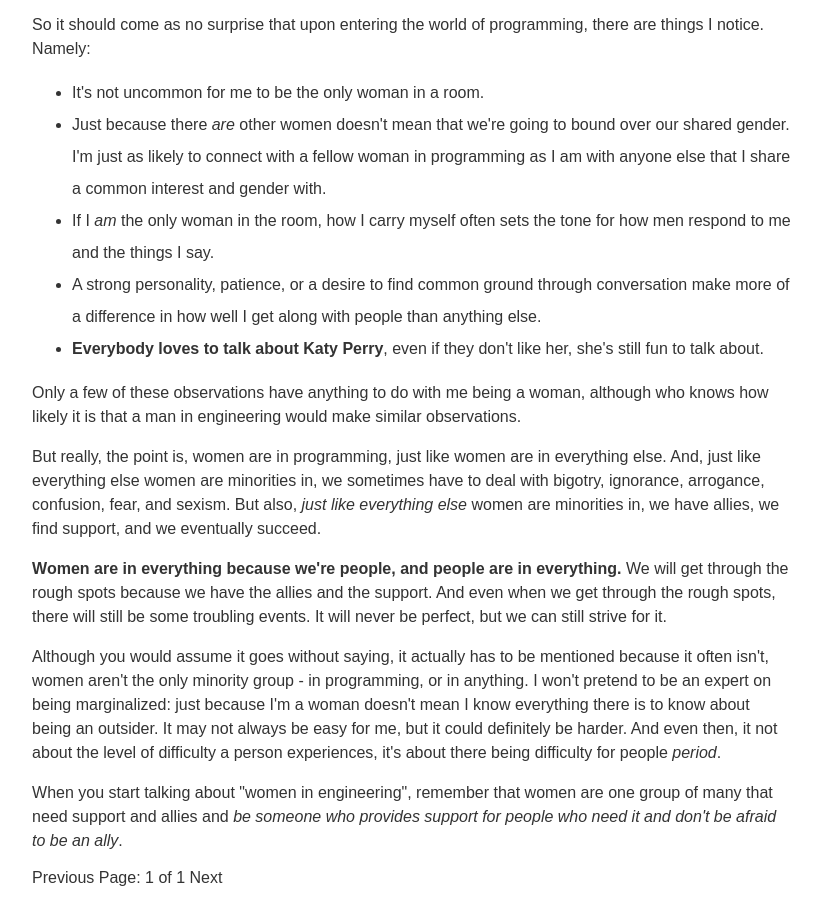
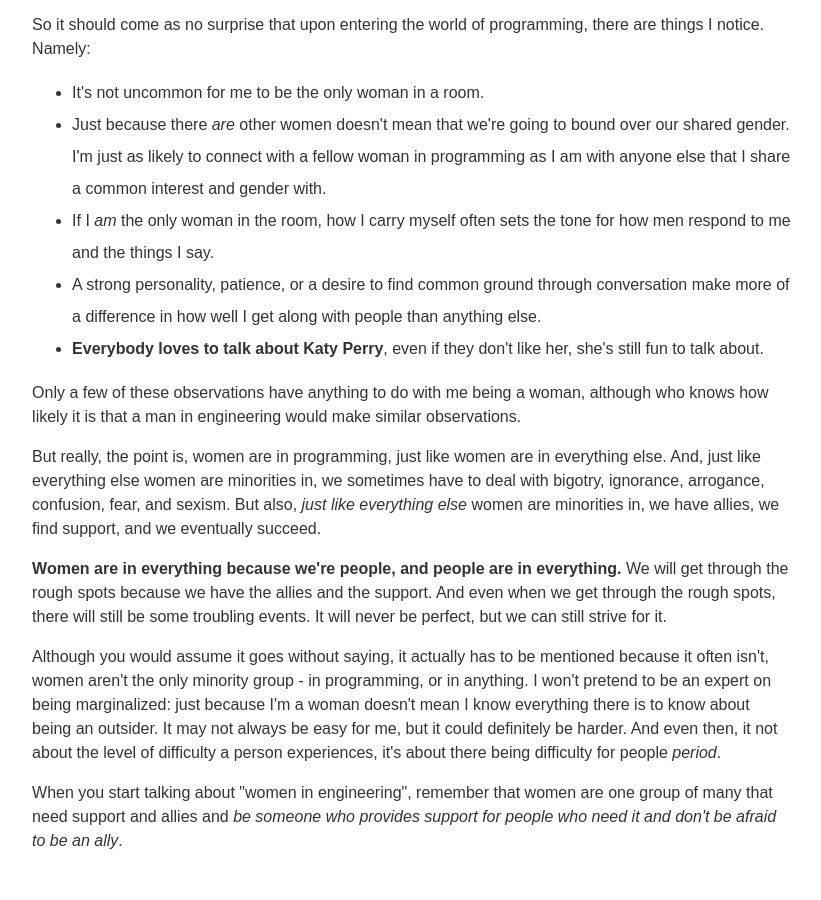
Before and after one commit to slothelle/lizabinante.com, a Jekyll site: the page built from index.html, in a window 1280 px wide and 900 px high, scrolled down 2158 px. Shown: the whole window, without its empty margins (228-1049 px from the left). Built offline with Jekyll 4.4.1, drawn with Linux system fonts in a browser that asks for light colours; nearby versions of some CDN libraries; Markdown is read by kramdown in place of the engine named in the settings; the list of posts is cut into pages by our own code.

Commit message:
removed pagination

```diff
--- a/index.html
+++ b/index.html
@@ -27,6 +27,4 @@ title: Liz Abinante &middot; sassy lady knitter nerd
       </p>
     {% endfor %}
   </p>
-
-  {% include pagination.html %}
 </div>
```
